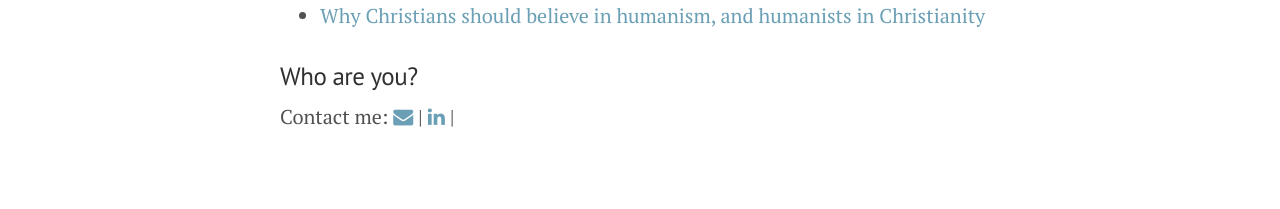
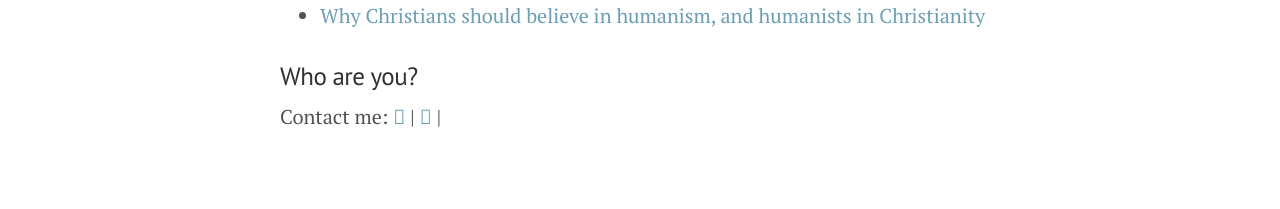
Before and after one commit to fpsvogel/lectiohumana, a Jekyll site: the page built from about.md, in a window 1280 px wide. Shown: the part 947-1156 px from the top of the page. Built offline with Jekyll 4.4.1, drawn with Linux system fonts in a browser that asks for light colours; nearby versions of some CDN libraries.

Commit message:
goodreads icon

```diff
--- a/_includes/video.html
+++ b/_includes/video.html
@@ -3,7 +3,7 @@
   position: relative;
   width: 100%;
   height: 0;
-  margin-bottom: 0.5rem;
+  margin-bottom: 1rem;
   margin-top: 1rem;
   overflow: hidden;
 }
@@ -18,7 +18,7 @@
 {% assign width = include.width | times: 1.0 %}
 {% assign height = include.height | times: 1.0 %}
 {% assign paddingBottom = height | divided_by: width | times: 100 %}
-{% if include.width != '' %}
+{% if include.size != '' %}
   <div style="width: {{include.size}}; margin:0 auto;">
 {% else %}
   <div>
--- a/about.md
+++ b/about.md
@@ -34,11 +34,13 @@
 <p> Contact me:
 {% for contact in site.author.contact %}
 {% assign iconname = contact[0] %}
+{% assign fa = 'fab fa' %}
 {% if contact[0] == 'email' %}
 {% assign iconname = 'envelope' %}
+{% assign fa = 'fas fa' %}
 {% endif %}
 <a href="{{ contact[1] }}" style="text-decoration: none">
-  <i class="fa fa-{{ iconname }}" aria-hidden="true"></i>
+  <i class="{{ fa }}-{{ iconname }}" aria-hidden="true"></i>
 </a>
 {% assign current_index = current_index | plus: 1 %}
 {% if current_index != len %}|{% endif %}
```
